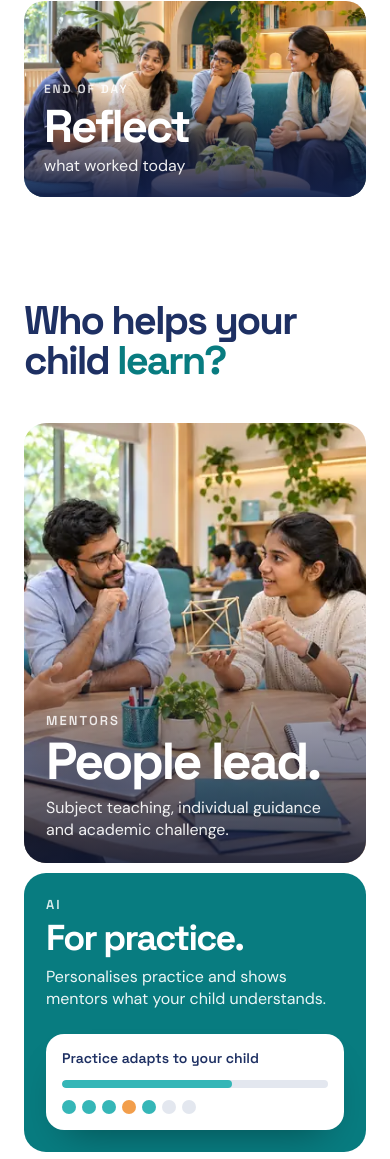
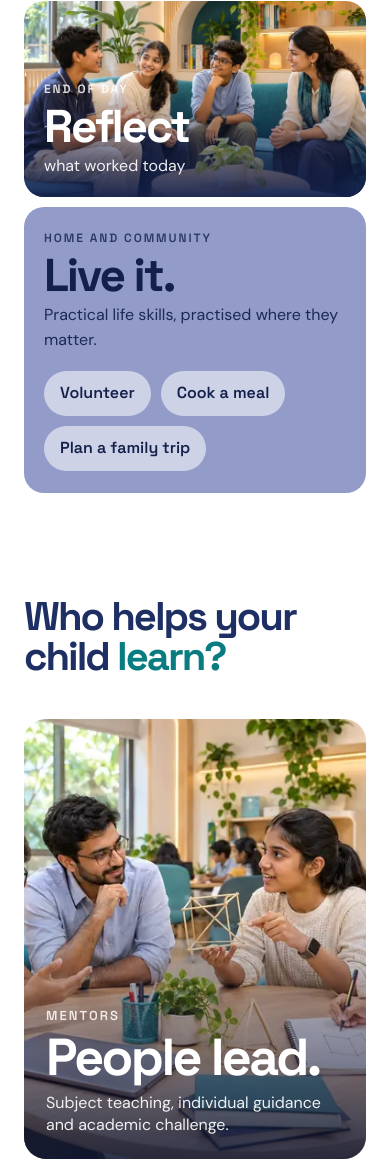
Before and after one commit to AsifMulani1/gr8-school-day, a plain HTML site: page index.html in a window 390 px wide. Shown: the part 3868-5027 px from the top of the page. Drawn offline with Linux system fonts and the light colour scheme.

Commit message:
Add home and community box for practical life skills
Co-Authored-By: Claude Opus 5.5 <noreply@anthropic.com>

```diff
--- a/css/day.css
+++ b/css/day.css
@@ -65,3 +65,15 @@
   .dblock > .dsubs { position: absolute; left: 26px; right: 20px; bottom: 22px; margin: 0; }
 }
 @media (max-width: 860px) { .shero-line em.real { max-width: 15ch; } }
+
+/* Sixth box: practical skills at home and in the community, outside the school day */
+.dbeyond { margin-top: 12px; border-radius: 26px; padding: 28px 32px; background: #939bc9; color: var(--navy-deep); display: flex; align-items: center; justify-content: space-between; gap: 32px; }
+.dbeyond .dwhen { opacity: .8; }
+.dbeyond .dline { white-space: normal; overflow: visible; }
+.dbeyond-list { display: flex; flex-wrap: wrap; gap: 10px; justify-content: flex-end; }
+.dbeyond-list li { font-family: var(--display); font-weight: 600; font-size: clamp(16px, 1.5vw, 20px); background: rgba(255, 255, 255, .55); padding: 12px 20px; border-radius: 999px; }
+@media (max-width: 860px) {
+  .dbeyond { flex-direction: column; align-items: flex-start; padding: 22px 20px; border-radius: 20px; gap: 18px; margin-top: 10px; }
+  .dbeyond-list { justify-content: flex-start; }
+  .dbeyond-list li { padding: 10px 16px; }
+}
--- a/index.html
+++ b/index.html
@@ -102,6 +102,12 @@
         <p class="dline">what worked today</p>
       </li>
     </ol>
+    <div class="wrap">
+      <div class="dbeyond reveal">
+        <div class="dbeyond-text"><p class="dwhen">Home and community</p><p class="dword">Live it.</p><p class="dline">Practical life skills, practised where they matter.</p></div>
+        <ul class="dbeyond-list"><li>Volunteer</li><li>Cook a meal</li><li>Plan a family trip</li></ul>
+      </div>
+    </div>
   </section>
 
   <!-- WHO HELPS YOUR CHILD LEARN -->
```
